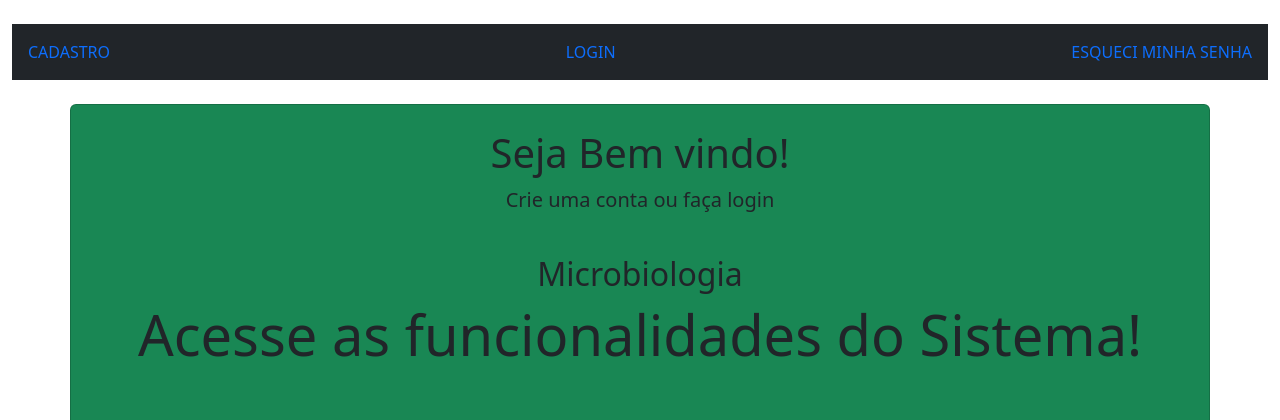
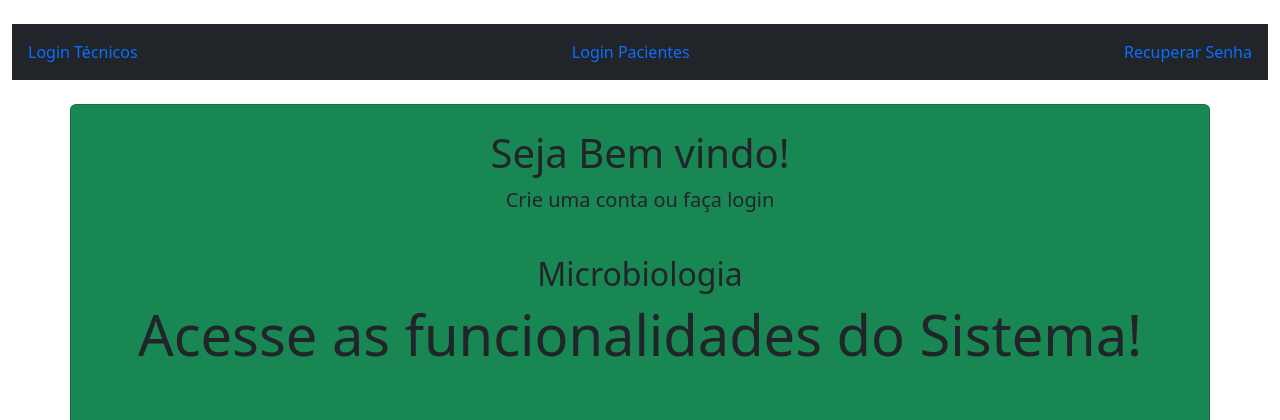
Before and after one commit to WellingtonEspinarde/Equipe_microbiologia2, a PHP site: page /Home.php in a window 1280 px wide. Shown: the top 420 px of the page. Run offline with PHP 8.4, Linux system fonts and the light colour scheme.

Commit message:
Update Home.php

```diff
--- a/Home.php
+++ b/Home.php
@@ -14,17 +14,17 @@
                 <nav class="navbar bg-dark">
                     <ul class="nav">
                         <li class="nav-item">
-                            <a class="nav-link" href="Cadastro.php">CADASTRO</a>
+                            <a class="nav-link" href="Cadastro.php">Login Técnicos</a>
                         </li>
                     </ul>
                     <ul class="nav">
                         <li class="nav-item">
-                            <a class="nav-link" href="login.php">LOGIN</a>
+                            <a class="nav-link" href="login.php">Login Pacientes</a>
                         </li>
                     </ul>
                     <ul class="nav">
                         <li class="nav-item">
-                            <a class="nav-link" href="EsqueciSenha.php">ESQUECI MINHA SENHA</a>
+                            <a class="nav-link" href="EsqueciSenha.php">Recuperar Senha</a>
                         </li>
                     </ul>
                 </nav>
```
